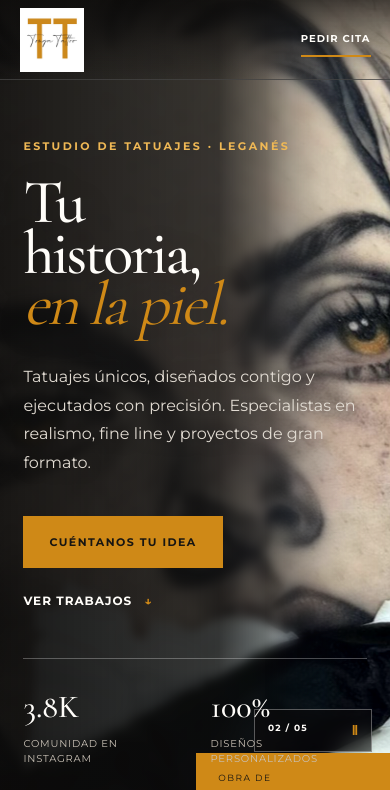
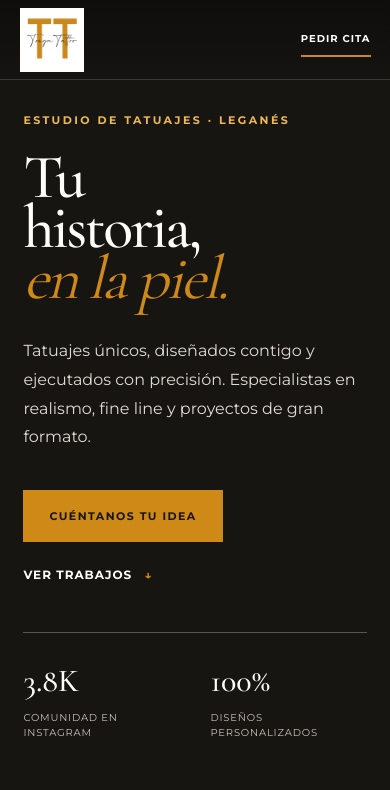
Before and after one commit to marcosAlvarezCalabria/tongaleganes, a Next.js app: page / in a window 390 px wide. Shown: the top 790 px of the page. Built offline with nearby package versions, Linux system fonts and the light colour scheme.

Commit message:
feat: redesign hero as editorial split layout

```diff
--- a/app/HeroSlideshow.tsx
+++ b/app/HeroSlideshow.tsx
@@ -64,7 +64,7 @@ export function HeroSlideshow() {
             alt={index === active ? slide.alt : ""}
             fill
             priority={index === 0}
-            sizes="100vw"
+            sizes="(max-width: 900px) 100vw, 56vw"
           />
         </div>
       ))}
--- a/app/globals.css
+++ b/app/globals.css
@@ -41,16 +41,15 @@ nav a, .text-link { transition: color .2s ease; }
 nav a:hover, .text-link:hover { color: var(--gold); }
 .header-cta { justify-self: end; border-bottom: 2px solid var(--gold); padding: 9px 0; font-size: 12px; font-weight: 700; letter-spacing: .1em; text-transform: uppercase; }
 
-.hero { position: relative; min-height: 100svh; display: grid; grid-template-columns: 1fr; align-items: start; overflow: clip; background: var(--ink); }
-.hero-copy, .hero-visual { grid-area: 1 / 1; }
-.hero-copy { z-index: 3; min-height: 100svh; width: min(100%, 980px); padding: 150px 8vw 74px; display: flex; flex-direction: column; justify-content: center; position: relative; color: var(--white); pointer-events: none; }
+.hero { position: relative; min-height: 100svh; display: grid; grid-template-columns: minmax(480px, 44%) minmax(0, 56%); overflow: clip; background: var(--ink); }
+.hero-copy { z-index: 3; min-height: 100svh; padding: 150px clamp(42px, 5vw, 88px) 74px; display: flex; flex-direction: column; justify-content: center; position: relative; color: var(--white); pointer-events: none; }
 .hero-copy a { pointer-events: auto; }
 .eyebrow { margin: 0 0 24px; color: var(--gold-dark); font-size: 11px; font-weight: 700; letter-spacing: .22em; text-transform: uppercase; }
 h1, h2, blockquote { font-family: var(--font-display), serif; font-weight: 500; }
-h1 { margin: 0; max-width: 8ch; font-size: clamp(72px, 9vw, 118px); line-height: .82; letter-spacing: -.04em; text-wrap: balance; text-shadow: 0 8px 34px rgba(0,0,0,.3); }
+h1 { margin: 0; max-width: 8ch; font-size: clamp(68px, 7.2vw, 104px); line-height: .82; letter-spacing: -.04em; text-wrap: balance; }
 h1 em, h2 em { color: var(--gold); font-weight: 400; }
 .hero .eyebrow { color: #efb855; }
-.hero-intro { max-width: 550px; margin: 36px 0 0; color: #e1dbd2; font-size: 16px; line-height: 1.8; text-shadow: 0 2px 18px rgba(0,0,0,.42); }
+.hero-intro { max-width: 520px; margin: 36px 0 0; color: #e1dbd2; font-size: 16px; line-height: 1.8; }
 .hero-actions { display: flex; align-items: center; gap: 34px; margin-top: 38px; }
 .button { display: inline-flex; align-items: center; justify-content: center; min-height: 52px; padding: 0 26px; font-size: 11px; font-weight: 700; letter-spacing: .13em; text-transform: uppercase; transition: transform .2s ease, background .2s ease; }
 .button:hover { transform: translateY(-2px); }
@@ -62,7 +61,7 @@ h1 em, h2 em { color: var(--gold); font-weight: 400; }
 .hero-proof div { display: grid; gap: 5px; }
 .hero-proof strong { font-family: var(--font-display), serif; font-size: 32px; font-weight: 500; }
 .hero-proof span { color: #c9c1b6; font-size: 10px; letter-spacing: .08em; text-transform: uppercase; }
-.hero-visual { z-index: 1; position: absolute; inset: 0; height: 100%; overflow: hidden; background: #171512; }
+.hero-visual { z-index: 1; position: relative; min-height: 100svh; overflow: hidden; background: #171512; }
 .hero-slideshow, .hero-slide { position: absolute; inset: 0; }
 .hero-slide { opacity: 0; transform: scale(1.06); transition: opacity 1100ms cubic-bezier(.16,1,.3,1); }
 .hero-slide[data-active="true"] { z-index: 1; opacity: 1; animation: hero-drift 7s ease-out both; }
@@ -74,21 +73,10 @@ h1 em, h2 em { color: var(--gold); font-weight: 400; }
   from { transform: scale(1.09) translate3d(0, 0, 0); }
   to { transform: scale(1.02) translate3d(-1.2%, -.8%, 0); }
 }
-.hero-video-shade {
-  position: absolute;
-  z-index: 2;
-  inset: 0 auto 0 0;
-  width: min(72vw, 1080px);
-  background: linear-gradient(90deg, rgba(12,11,10,.94) 0%, rgba(12,11,10,.88) 38%, rgba(12,11,10,.58) 66%, transparent 100%);
-  backdrop-filter: blur(6px);
-  -webkit-mask-image: linear-gradient(90deg, #000 0%, #000 70%, transparent 100%);
-  mask-image: linear-gradient(90deg, #000 0%, #000 70%, transparent 100%);
-  pointer-events: none;
-}
 .image-badge { position: absolute; z-index: 2; right: 0; bottom: 0; min-width: 215px; padding: 24px 30px; background: var(--gold); display: grid; gap: 4px; }
 .image-badge span { font-size: 9px; letter-spacing: .16em; text-transform: uppercase; }
 .image-badge strong { font-family: var(--font-display), serif; font-size: 25px; font-weight: 600; }
-.slideshow-toggle { position: absolute; z-index: 5; right: 28px; bottom: 112px; min-width: 118px; padding: 11px 13px; display: flex; justify-content: space-between; gap: 24px; color: var(--white); border: 1px solid rgba(255,255,255,.32); background: rgba(12,11,10,.54); backdrop-filter: blur(10px); font: inherit; cursor: pointer; }
+.slideshow-toggle { position: absolute; z-index: 5; right: 28px; bottom: 112px; min-width: 118px; min-height: 44px; padding: 11px 13px; display: flex; align-items: center; justify-content: space-between; gap: 24px; color: var(--white); border: 1px solid rgba(255,255,255,.32); background: rgba(12,11,10,.78); font: inherit; cursor: pointer; }
 .slideshow-toggle span { font-size: 9px; font-weight: 700; letter-spacing: .13em; }
 .slideshow-toggle strong { color: var(--gold); font-size: 13px; font-weight: 700; }
 
@@ -207,10 +195,9 @@ footer span { justify-self: end; color: var(--muted); font-size: 10px; letter-sp
 @media (max-width: 900px) {
   .site-header { grid-template-columns: 1fr 1fr; }
   nav { display: none; }
-  .hero { min-height: 100svh; grid-template-columns: 1fr; }
-  .hero-copy { min-height: 100svh; padding: 140px 8vw 70px; position: relative; }
-  .hero-visual { position: absolute; inset: 0; height: 100%; min-height: 0; }
-  .hero-video-shade { width: 92vw; background: linear-gradient(90deg, rgba(12,11,10,.94) 0%, rgba(12,11,10,.82) 56%, rgba(12,11,10,.34) 80%, transparent 100%); }
+  .hero { min-height: 0; grid-template-columns: 1fr; grid-template-rows: auto minmax(460px, 62svh); }
+  .hero-copy { min-height: 0; padding: 140px 8vw 76px; position: relative; }
+  .hero-visual { min-height: 460px; height: 62svh; }
   .studio-tour { min-height: 165vh; }
   .studio-tour-stage { padding: 90px 8vw; grid-template-columns: 1fr; grid-template-rows: auto 1fr; gap: 46px; }
   .studio-tour-copy > p:not(.studio-tour-kicker), .studio-tour-scroll { display: none; }
@@ -233,14 +220,13 @@ footer span { justify-self: end; color: var(--muted); font-size: 10px; letter-sp
   .site-header { height: 80px; padding: 0 5vw; }
   .brand { width: 64px; height: 64px; }
   .header-cta { font-size: 10px; }
-  .hero { min-height: 100svh; }
+  .hero { min-height: 0; grid-template-rows: auto minmax(430px, 64svh); }
   .hero-copy { padding: 112px 6vw 52px; }
   h1 { font-size: 62px; }
   .hero-intro { margin-top: 32px; }
   .hero-actions { align-items: flex-start; flex-direction: column; gap: 24px; }
   .hero-proof { gap: 28px; margin-top: 48px; }
-  .hero-visual { height: 100%; min-height: 0; }
-  .hero-video-shade { width: 100%; backdrop-filter: blur(5px); -webkit-mask-image: linear-gradient(90deg, #000 0%, #000 68%, transparent 100%); mask-image: linear-gradient(90deg, #000 0%, #000 68%, transparent 100%); }
+  .hero-visual { height: 64svh; min-height: 430px; }
   .image-badge { min-width: 180px; padding: 18px 22px; }
   .slideshow-toggle { right: 18px; bottom: 92px; }
   .manifesto, .work-section { padding: 85px 6vw; }
--- a/app/page.tsx
+++ b/app/page.tsx
@@ -84,7 +84,6 @@ export default function Home() {
         </div>
         <div className="hero-visual">
           <HeroSlideshow />
-          <div className="hero-video-shade" aria-hidden="true" />
           <div className="image-badge">
             <span>Obra de</span>
             <strong>Nuria Córdoba</strong>
```
